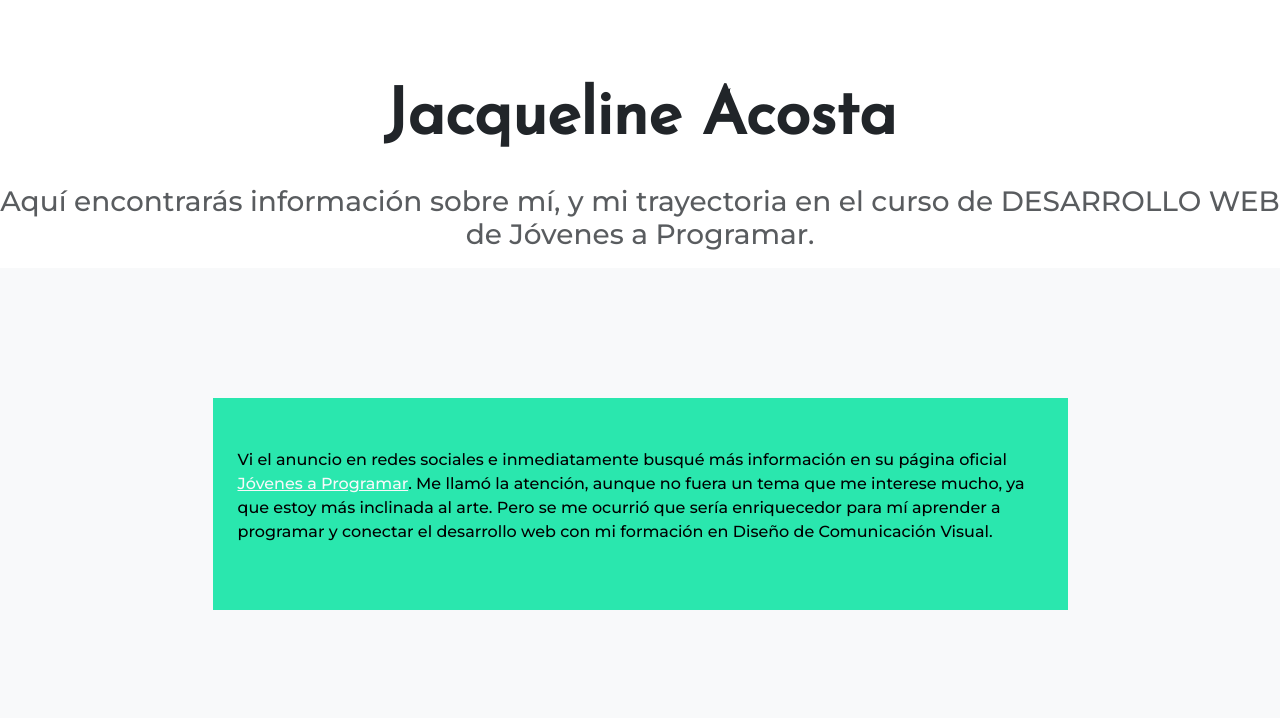
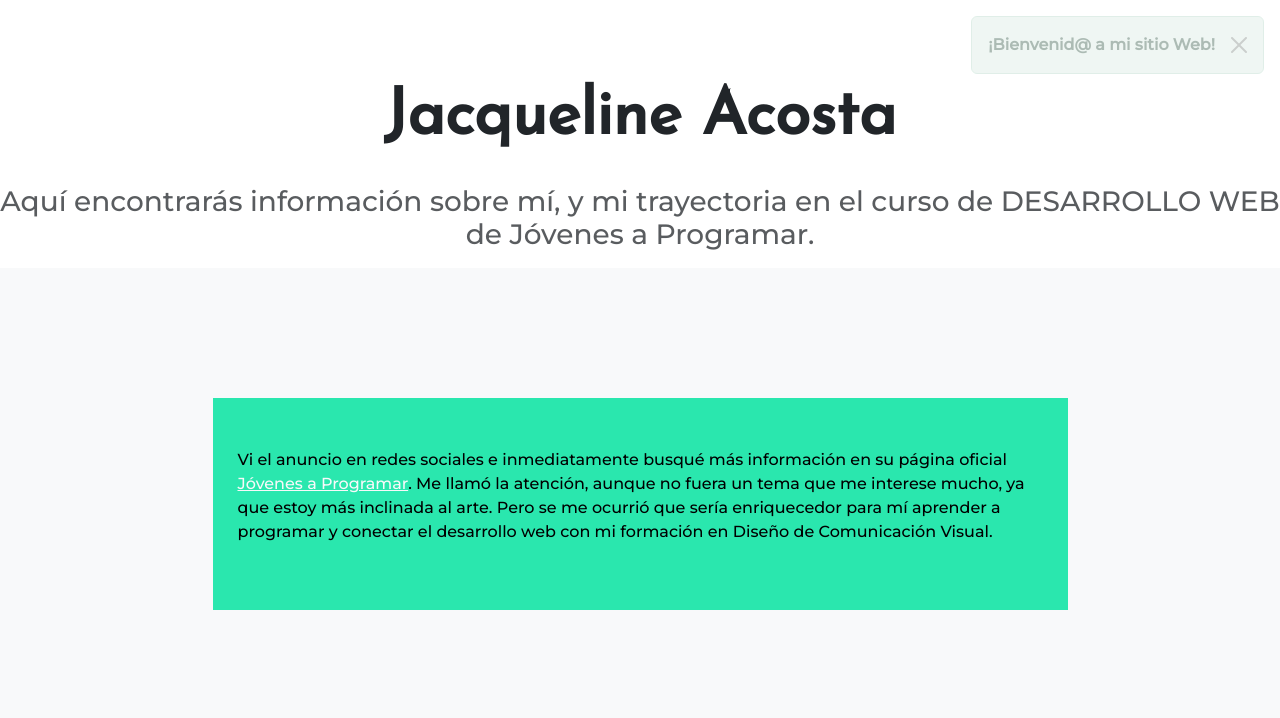
Before and after one commit to jacquelineacosta/mi_paginaweb_jap, a plain HTML site: page index.html in a window 1280 px wide. Shown: the top 718 px of the page. Drawn offline with Linux system fonts and the light colour scheme; a web font is replaced by a local one.

Commit message:
alert v1

```diff
--- a/index.html
+++ b/index.html
@@ -9,6 +9,11 @@
     <link href="css/style.css" rel="stylesheet" type="text/css">
 </head>
 <body>
+  <!-- Contenedor para las alertas -->
+<div id="alert-container" class="position-fixed top-0 end-0 p-3" style="z-index: 1050;">
+  <!-- Las alertas se insertarán aquí dinámicamente -->
+</div>
+
 
     <div class="descripcion col-md-12">
         <h1 id="miNombre" class="display-3 fw-bold">Jacqueline Acosta</h1>
--- a/js/java.js
+++ b/js/java.js
@@ -1,3 +1,25 @@
 document.addEventListener('DOMContentLoaded', function() {
     alert('¡Bienvenid@ a mi sitio Web!');
 });
+
+function showAlert(message, type = 'success', delay = 5000) {
+    // Crear el elemento de alerta
+    const alert = document.createElement('div');
+    alert.classList.add('alert', `alert-${type}`, 'alert-dismissible', 'fade', 'show');
+    alert.role = 'alert';
+    alert.innerHTML = `
+        <strong>${message}</strong>
+        <button type="button" class="btn-close" data-bs-dismiss="alert" aria-label="Close"></button>
+    `;
+
+    // Obtener el contenedor de alertas y agregar la alerta
+    const alertContainer = document.getElementById('alert-container');
+    alertContainer.appendChild(alert);
+
+    // Cerrar la alerta después de un tiempo (opcional)
+    setTimeout(() => {
+        alert.classList.remove('show');
+    }, delay);
+}
+// Ejemplo de cómo llamar la función para mostrar una alerta
+showAlert('¡Bienvenid@ a mi sitio Web!', 'success', 5000); // La alerta dura 5 segundos
```
